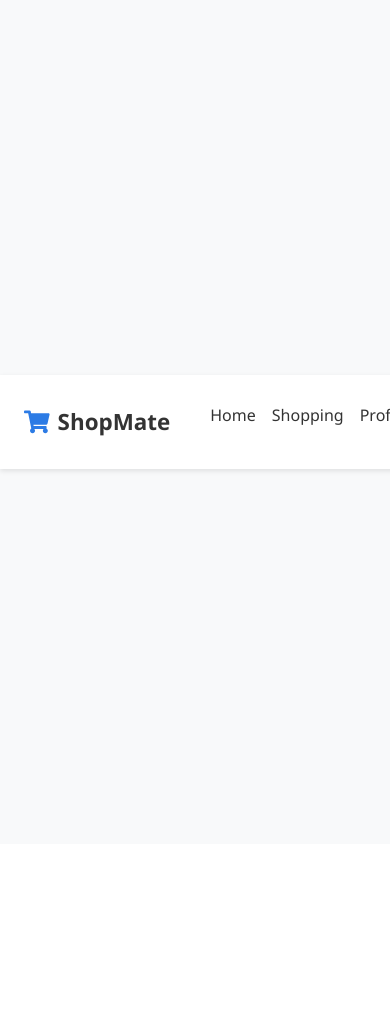
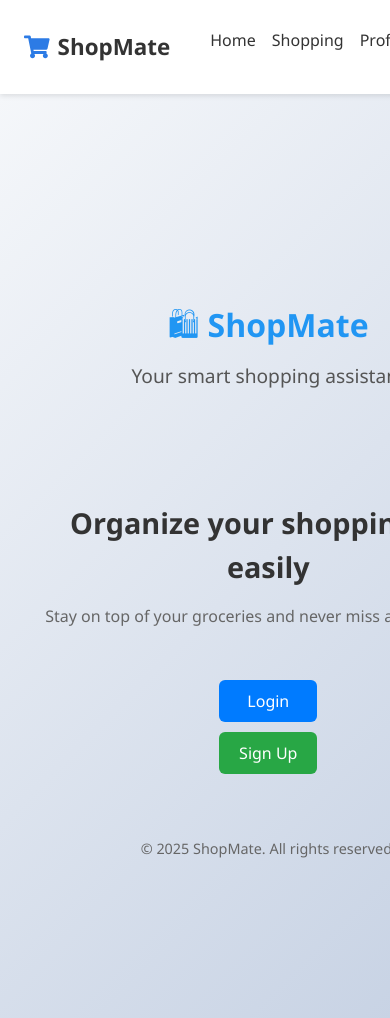
Before and after one commit to samira313/ShopMate-, a React (Vite) app: page /home in a window 390 px wide. Shown: the top 1018 px of the page. Before the commit the page ends 844 px from the top, so only its background shows below. Built offline with nearby package versions, Linux system fonts and the light colour scheme; no server answers.

Commit message:
added responsive style for mobile

```diff
--- a/src/App.jsx
+++ b/src/App.jsx
@@ -19,7 +19,7 @@ function App() {
       <Router>
         <Navbar />
         <Routes>
-          <Route path="/" element={<HomePage />} />
+          <Route path="/home" element={<HomePage />} />
           <Route path="/signup" element={<SignupPage />} />
           <Route path="/login" element={<LoginPage />} />
 
--- a/src/components/Navbar.jsx
+++ b/src/components/Navbar.jsx
@@ -24,8 +24,8 @@ function Navbar() {
       </div>
 
       <ul className="navbar-links">
-        <li><Link to="/">Home</Link></li>
-           <li><Link to="/shopping-list">Shopping</Link></li>
+        <li><Link to="/home">Home</Link></li>
+        <li><Link to="/shopping-list">Shopping</Link></li>
         <li><Link to="/profile">Profile</Link></li>
         <li>
           <button className="logout-btn" onClick={handleLogOut}>Logout</button>
--- a/src/pages/HomePage.jsx
+++ b/src/pages/HomePage.jsx
@@ -11,7 +11,7 @@ export default function HomePage() {
   // If the user is logged in → redirect to shopping list
   useEffect(() => {
     if (currentUser) {
-      navigate("/shopping-list");
+      navigate("/home");
     }
   }, [currentUser, navigate]);
 
--- a/src/styles/FormStyles.css
+++ b/src/styles/FormStyles.css
@@ -63,3 +63,10 @@ input:focus {
     font-size: 1.2rem;
   }
 }
+@media (max-width: 600px) {
+  input,
+  textarea,
+  select {
+    font-size: 16px;
+  }
+}
--- a/src/styles/HomePage.css
+++ b/src/styles/HomePage.css
@@ -1,6 +1,10 @@
 .home-container {
   display: flex;
   flex-direction: column;
+  align-items: center;
+  justify-content: center;
+  padding: 40px 20px;
+  text-align: center;
   min-height: 100vh;
   background: linear-gradient(135deg, #f5f7fa, #c3cfe2);
   font-family: 'Segoe UI', Tahoma, Geneva, Verdana, sans-serif;
@@ -13,7 +17,7 @@
 }
 
 .home-header h1 {
-  font-size: 3rem;
+  font-size: 2rem;
   margin-bottom: 0.5rem;
   color: #2196f3;
 }
@@ -43,44 +47,54 @@
 }
 
 
-.home-buttons .btn {
+
+.home-buttons {
+  display: flex;
+  gap: 15px;
+  margin-top: 20px;
+  justify-content: center;
+}
+
+.btn-login {
+  background: #007bff;
+  color: #fff;
   padding: 10px 20px;
   border-radius: 6px;
   border: none;
-  font-size: 16px;
   cursor: pointer;
 }
 
-.home-buttons .btn-login {
-  background: #007bff;
-  color: rgb(58, 50, 50);
+.btn-signup {
+  background: #28a745;
+  color: #fff;
+  padding: 10px 20px;
+  border-radius: 6px;
+  border: none;
+  cursor: pointer;
 }
 
-.home-buttons .btn-signup {
-  background: #28a745;
-  color: white;
+.home-footer {
+  margin-top: 30px;
+  font-size: 0.9rem;
+  color: #666;
 }
 
+@media (max-width: 768px) {
+  .home-buttons {
+    flex-direction: column;
+    gap: 10px;
+  }
+}
 @media (max-width: 768px) {
   .home-header h1 {
     font-size: 2rem;
   }
 
-  .home-header p {
-    font-size: 1rem;
+
+@media (max-width: 600px) {
+  input,
+  textarea,
+  select {
+    font-size: 16px;
   }
-
-  .home-card {
-    width: 100%;
-    padding: 1.5rem;
-    margin: 0 1rem;
-  }
-
-  .home-card h2 {
-    font-size: 1.5rem;
-  }
-
-  .home-card p {
-    font-size: 0.9rem;
-  }
-}
+}}
--- a/src/styles/ShoppingListPage.css
+++ b/src/styles/ShoppingListPage.css
@@ -4,6 +4,7 @@
   padding: 20px;
   background: #fffaf0;
   border-radius: 12px;
+  box-sizing: border-box;
 }
 
 .shopping-list-container h2 {
@@ -14,14 +15,17 @@
   color: #333;
 }
 
+/* filter tabs */
 .filter-tabs {
   display: flex;
   gap: 15px;
   margin-bottom: 20px;
+  flex-wrap: wrap;
 }
 
 .filter-tabs button {
-  padding: 10px 20px;
+  flex: 1;
+  padding: 10px;
   border: none;
   border-radius: 6px;
   cursor: pointer;
@@ -35,15 +39,12 @@
   color: #fff;
 }
 
-.filter-tabs button:hover {
-  background: #1976d2;
-  color: #fff;
-}
-
+/* add item form */
 .add-form {
   display: flex;
   gap: 10px;
   margin-bottom: 20px;
+  flex-wrap: wrap;
 }
 
 .add-form input {
@@ -51,6 +52,7 @@
   padding: 10px;
   border-radius: 6px;
   border: 1px solid #ccc;
+  font-size: 12px;
 }
 
 .add-form button {
@@ -61,12 +63,13 @@
   color: #fff;
   cursor: pointer;
 }
+
 .completed {
   text-decoration: line-through;
   color: gray;
 }
 
-
+/* list */
 .shopping-list {
   list-style: none;
   padding: 0;
@@ -74,10 +77,10 @@
 }
 
 .shopping-list li {
-  display: flex;                  /* align items horizontally */
-  justify-content: space-between; /* name on left, buttons on right */
+  display: flex;
+  justify-content: space-between;
   align-items: center;
-  padding: 10px;
+  padding: 12px;
   margin-bottom: 10px;
   background: #fff;
   border-radius: 8px;
@@ -91,7 +94,7 @@
 
 .actions {
   display: flex;
-gap: 10px;              /* space between ✔ and ❌ */
+  gap: 10px;
 }
 
 .actions button {
@@ -104,6 +107,8 @@ gap: 10px;              /* space between ✔ and ❌ */
 .actions button:hover {
   transform: scale(1.1);
 }
+
+/* 📱 responsive */
 @media (max-width: 768px) {
   .shopping-list-container {
     max-width: 100%;
@@ -117,7 +122,6 @@ gap: 10px;              /* space between ✔ and ❌ */
 
   .filter-tabs {
     flex-direction: column;
-    gap: 10px;
   }
 
   .add-form {
@@ -128,4 +132,22 @@ gap: 10px;              /* space between ✔ and ❌ */
   .add-form button {
     width: 100%;
   }
+
+  .shopping-list li {
+    flex-direction: column;
+    align-items: flex-start;
+  }
+
+  .actions {
+    margin-top: 10px;
+    width: 100%;
+    justify-content: flex-start;
+  }
 }
+
+/* stop zoom in iOS */
+input,
+textarea,
+select {
+  font-size: 12px !important;
+}
```
Also changed, not shown: src/styles/ProfilePage.css (line endings or trailing spaces).
